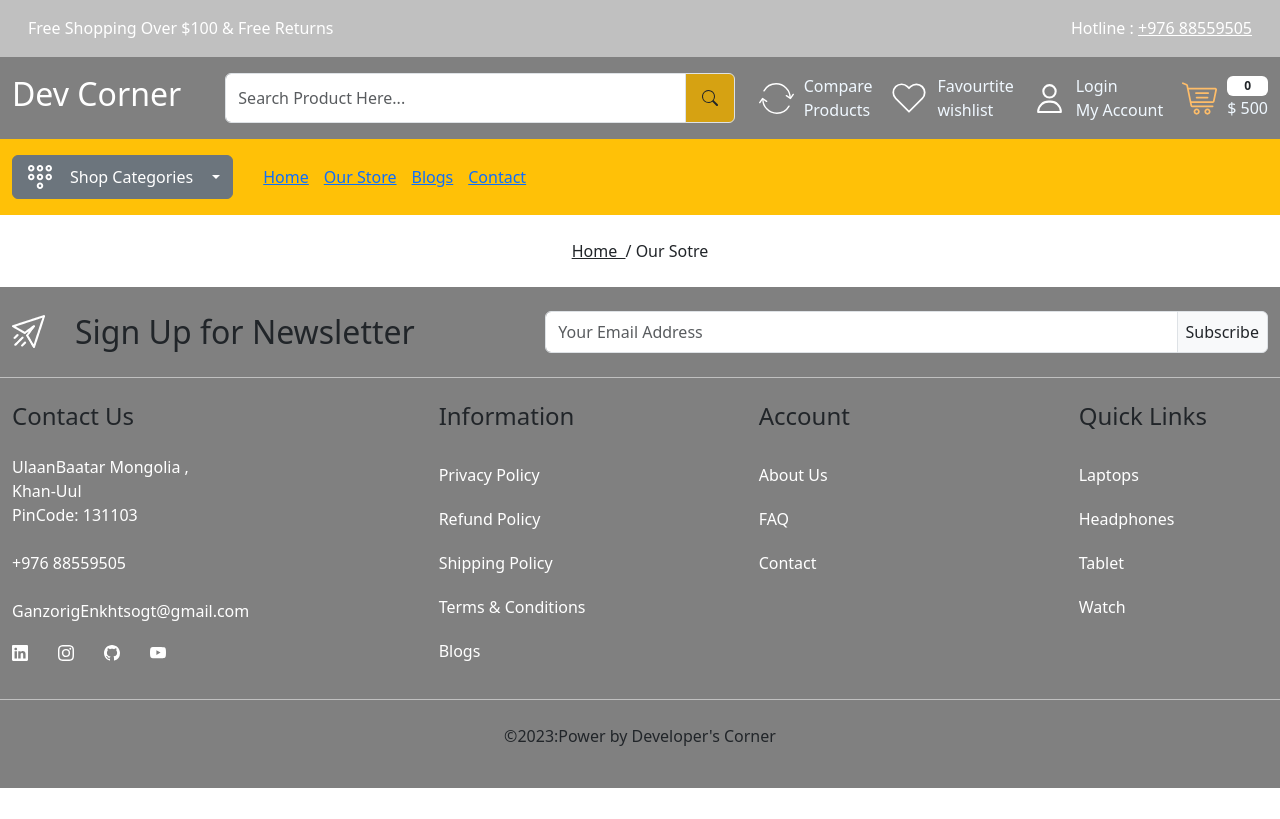
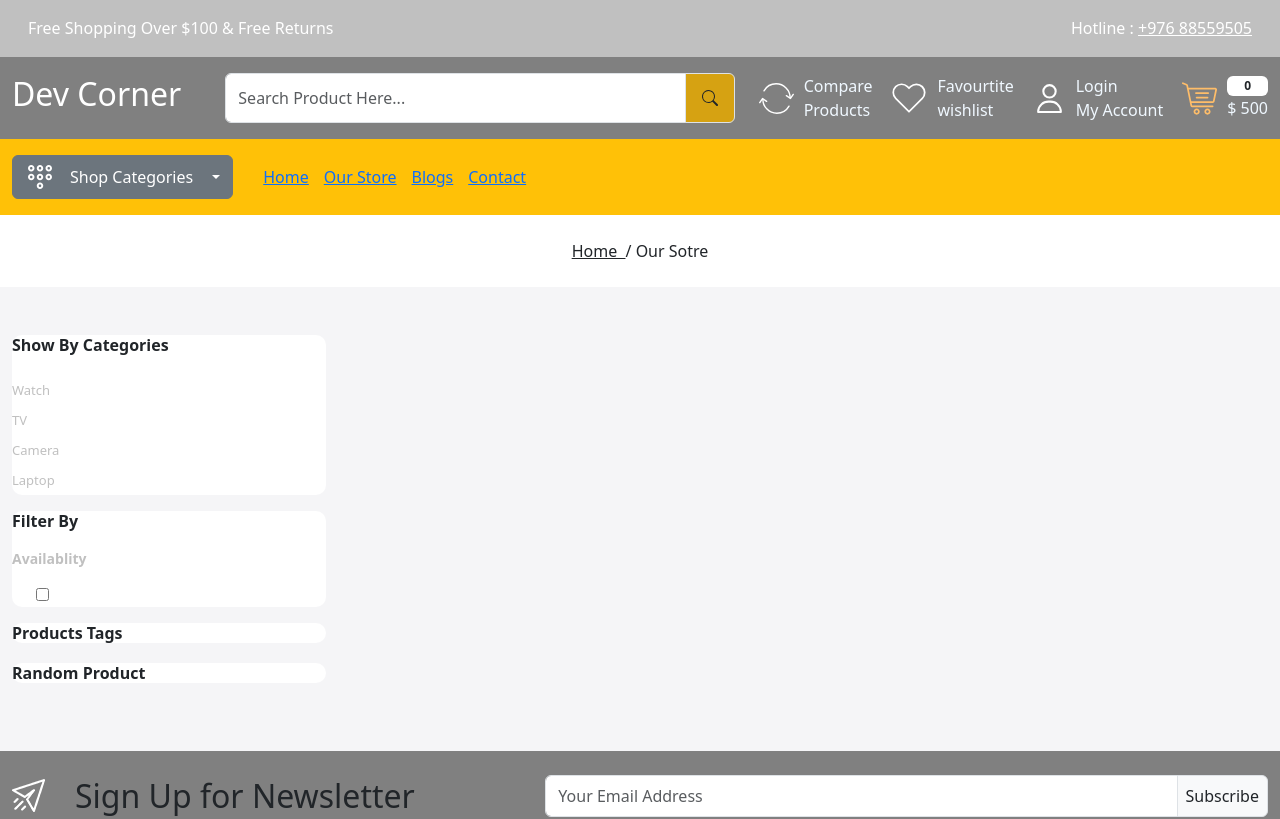
Before and after one commit to Peacefire1/E-Commerce, a React (Create React App) app in the folder ecommerce/: page /store in a window 1280 px wide. Shown: the top 819 px of the page. Built offline with nearby package versions, Linux system fonts and the light colour scheme.

Commit message:
ourstorePage update

```diff
--- a/ecommerce/package.json
+++ b/ecommerce/package.json
@@ -10,6 +10,7 @@
     "react": "^18.2.0",
     "react-dom": "^18.2.0",
     "react-fast-marquee": "^1.3.5",
+    "react-helmet": "^6.1.0",
     "react-icons": "^4.7.1",
     "react-rating-stars-component": "^2.2.0",
     "react-router-dom": "^6.7.0",
--- a/ecommerce/src/App.css
+++ b/ecommerce/src/App.css
@@ -266,3 +266,29 @@ footer:first-child {
   font-weight: 100;
 }
 /* ----------- famouse card ----------- */
+/* Our Store */
+.filter-card {
+  background-color: white;
+  border-radius: 10px;
+  padding: 10xp 15px;
+}
+.filter-title {
+  font-size: 16px;
+  line-height: 20px;
+  font-weight: 600;
+  margin-bottom: 20px;
+}
+.filter-card ul {
+  list-style-type: none;
+  font-size: 13px;
+  line-height: 30px;
+  color: silver;
+  cursor: pointer;
+}
+.sub-title {
+  font-size: 14px;
+  font-weight: 600;
+  color: silver;
+  margin-bottom: 15px;
+}
+/* Our Store */
--- /dev/null
+++ b/ecommerce/src/components/Meta.jsx
@@ -0,0 +1,13 @@
+import React from "react";
+import { Helmet } from "react-helmet";
+
+const Meta = (props) => {
+  return (
+    <Helmet>
+      <meta charSet="utf-8" />
+      <title>{props.title}</title>{" "}
+    </Helmet>
+  );
+};
+
+export default Meta;
--- a/ecommerce/src/pages/OurStore.jsx
+++ b/ecommerce/src/pages/OurStore.jsx
@@ -1,10 +1,46 @@
 import React from "react";
 import BreadCrumb from "../components/BreadCrumb";
+import { Helmet } from "react-helmet";
+import Meta from "../components/Meta";
 
 const OurStore = () => {
   return (
     <div>
+      <Meta title={"Our Store"} />
       <BreadCrumb title="Our Sotre" />
+      <div className="store-wrapper home-wrapper-2 py-5">
+        <div className="container-xxl">
+          <div className="col-3">
+            <div className="filter-card mb-3">
+              <h3 className="filter-title">Show By Categories</h3>
+              <div>
+                <ul className="ps-0">
+                  <li>Watch</li>
+                  <li>TV</li>
+                  <li>Camera</li>
+                  <li>Laptop</li>
+                </ul>
+              </div>
+            </div>
+            <div className="filter-card mb-3">
+              <h3 className="filter-title">Filter By</h3>
+              <div>
+                <h5 className="sub-title">Availablity</h5>
+                <div className="form-check">
+                  <input className="" type="checkbox" />
+                </div>
+              </div>
+            </div>
+            <div className="filter-card mb-3">
+              <h3 className="filter-title">Products Tags</h3>
+            </div>
+            <div className="filter-card mb-3">
+              <h3 className="filter-title">Random Product</h3>
+            </div>
+          </div>
+          <div className="col-9"></div>
+        </div>
+      </div>
     </div>
   );
 };
```
Also changed, not shown: 1 other file (tests, documents, lock files or other folders).
